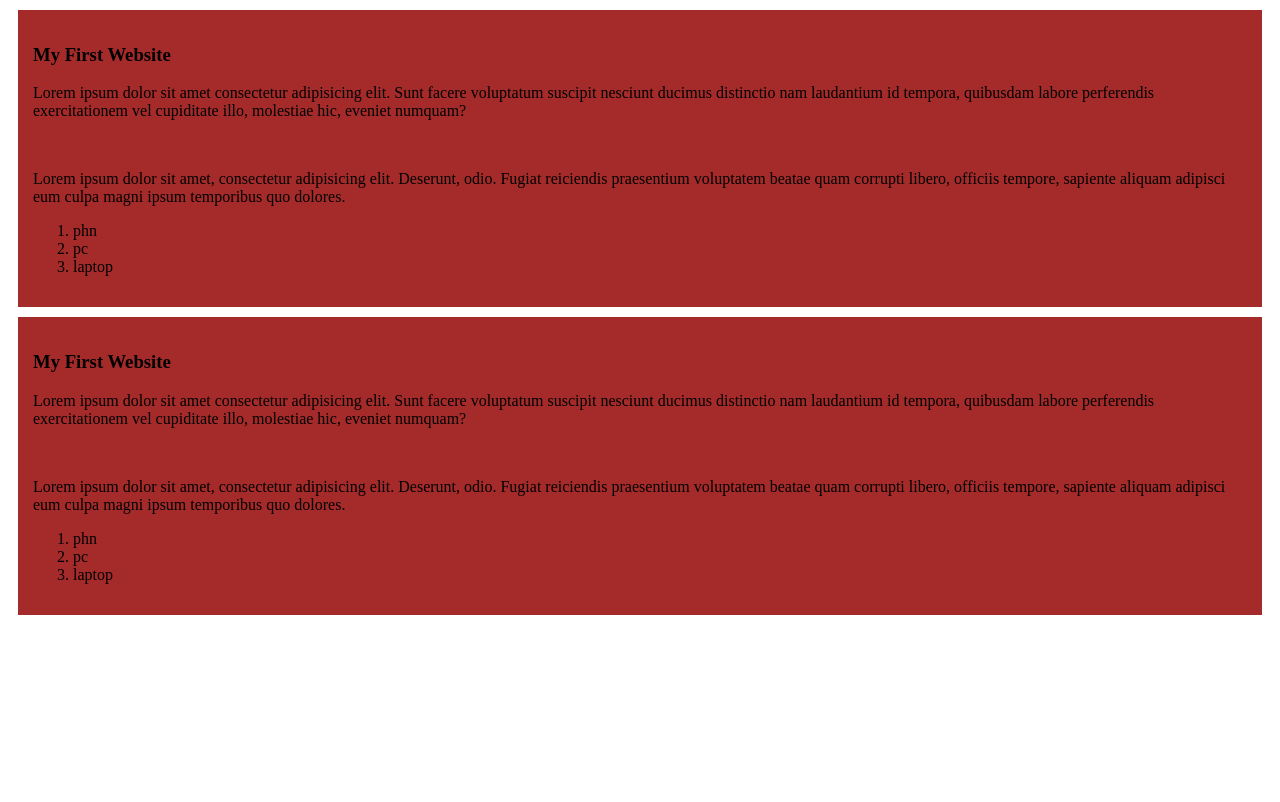
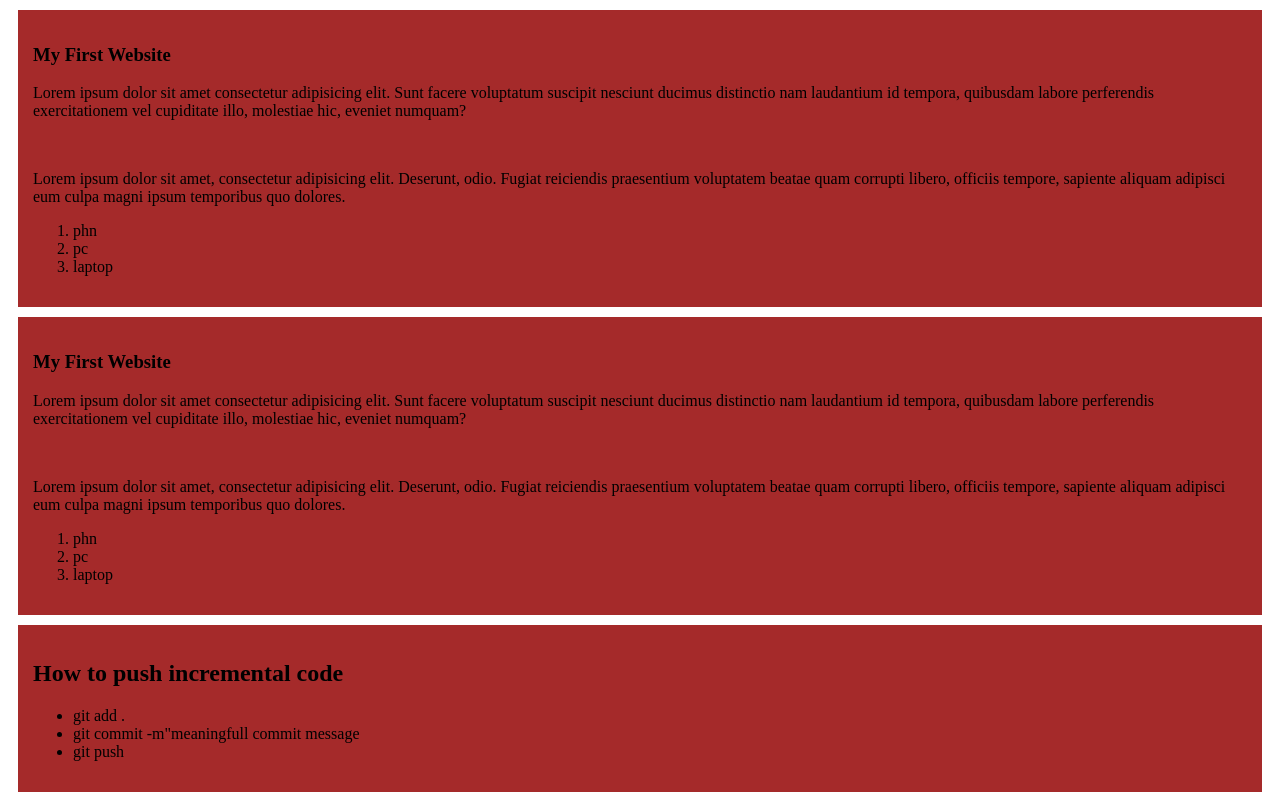
Before and after one commit to Faizul-Islam-Shiam/my-first-github-repo, a plain HTML site: page index.html in a window 1280 px wide. Drawn offline with Linux system fonts and the light colour scheme.

Commit message:
added a list to push code

```diff
--- a/index.html
+++ b/index.html
@@ -29,6 +29,14 @@
             <li>laptop</li>
         </ol>
     </div>
+    <div>
+        <h2>How to push incremental code </h2>
+        <ul>
+            <li>git add .</li>
+            <li>git commit -m"meaningfull commit message</li>
+            <li>git push</li>
+        </ul>
+    </div>
 
 </body>
 </html>
```
